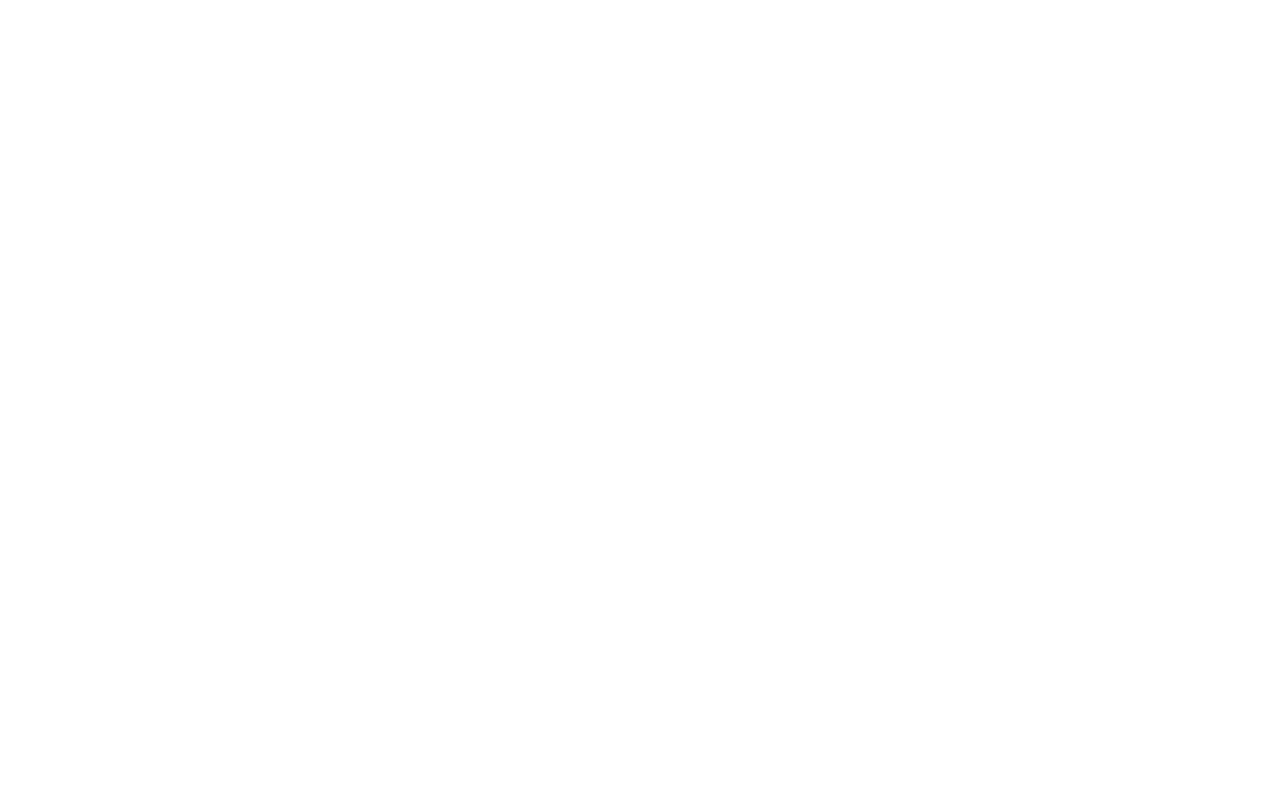
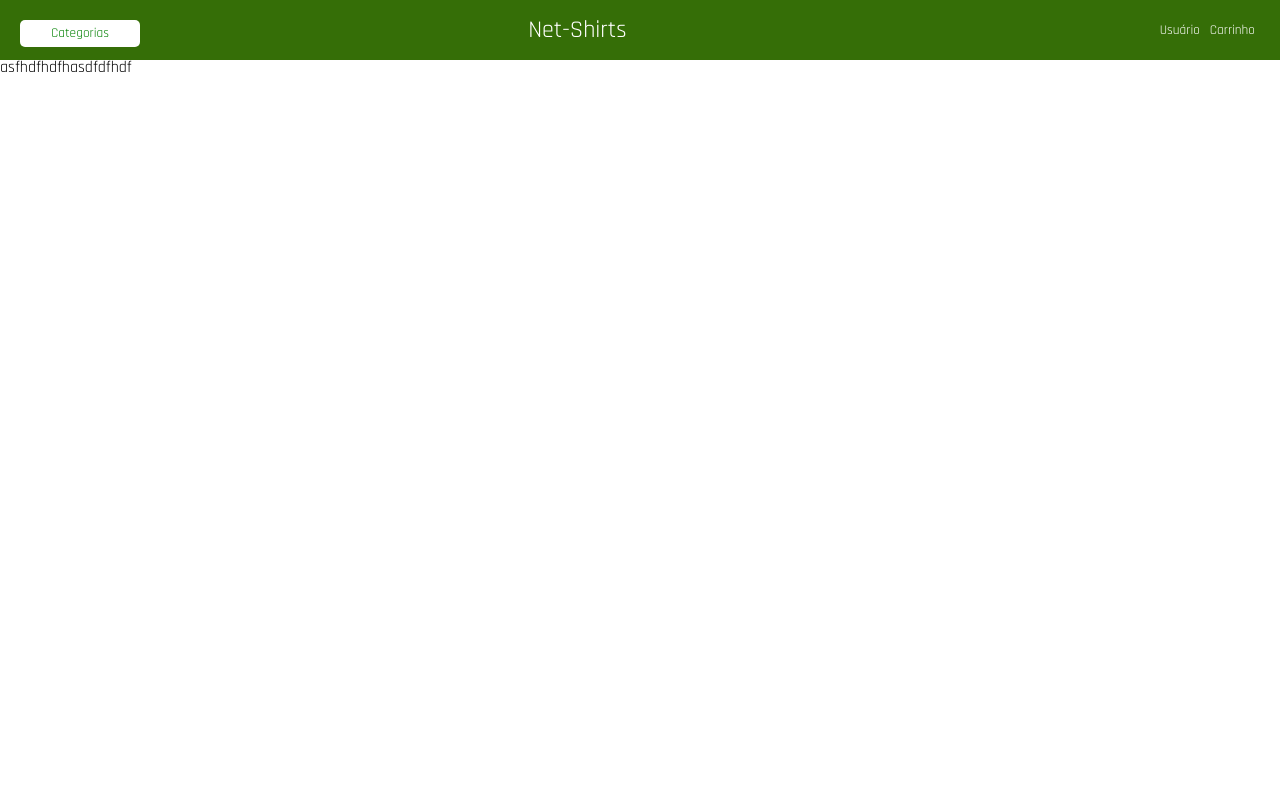
Before and after one commit to leleoRA/fut-store-frontend, a React (Create React App) app: page /products/1 in a window 1280 px wide. Shown: the top 800 px of the page. Built offline with nearby package versions, Linux system fonts and the light colour scheme.

Commit message:
Adding product route

```diff
--- a/src/components/App.js
+++ b/src/components/App.js
@@ -2,8 +2,9 @@
 import UserContext from './contexts/UserContext';
 import { useState } from "react";
 
-import Welcome from "./Welcome.js";
-import Catalog from "./Catalog.js";
+import Welcome from "./Welcome";
+import Catalog from "./Catalog";
+import Product from "./Product";
 
 export default function App() {
     const [user, setUser] = useState(JSON.parse(localStorage.getItem('user')));
@@ -24,6 +25,9 @@
                     <Route path="/products/international" exact>
                         <Catalog category={"Internacional"} pageTitle={"Clubes internacionais"}/>
                     </Route>
+                    <Route path="/products/:id">
+                        <Product />
+                    </Route>
                 </Switch>
             </BrowserRouter>
         </UserContext.Provider>
--- /dev/null
+++ b/src/components/Product.js
@@ -0,0 +1,35 @@
+import styled from "styled-components";
+
+import Header from "./Header.js";
+import Footer from './Footer.js';
+
+export default function Product(){
+    return(
+        <>
+            <Header />
+            <Body>
+                <Section>
+                    asfhdfhdfh
+                </Section>
+                <Aside>
+                    asdfdfhdf
+                </Aside>
+            </Body>
+            <Footer />
+        </>
+    );
+}
+
+const Body = styled.div`
+    height: 100vh;
+    width: 100vw;
+    display: flex;
+`;
+
+const Section = styled.div`
+
+`;
+
+const Aside = styled.div`
+
+`;
```
